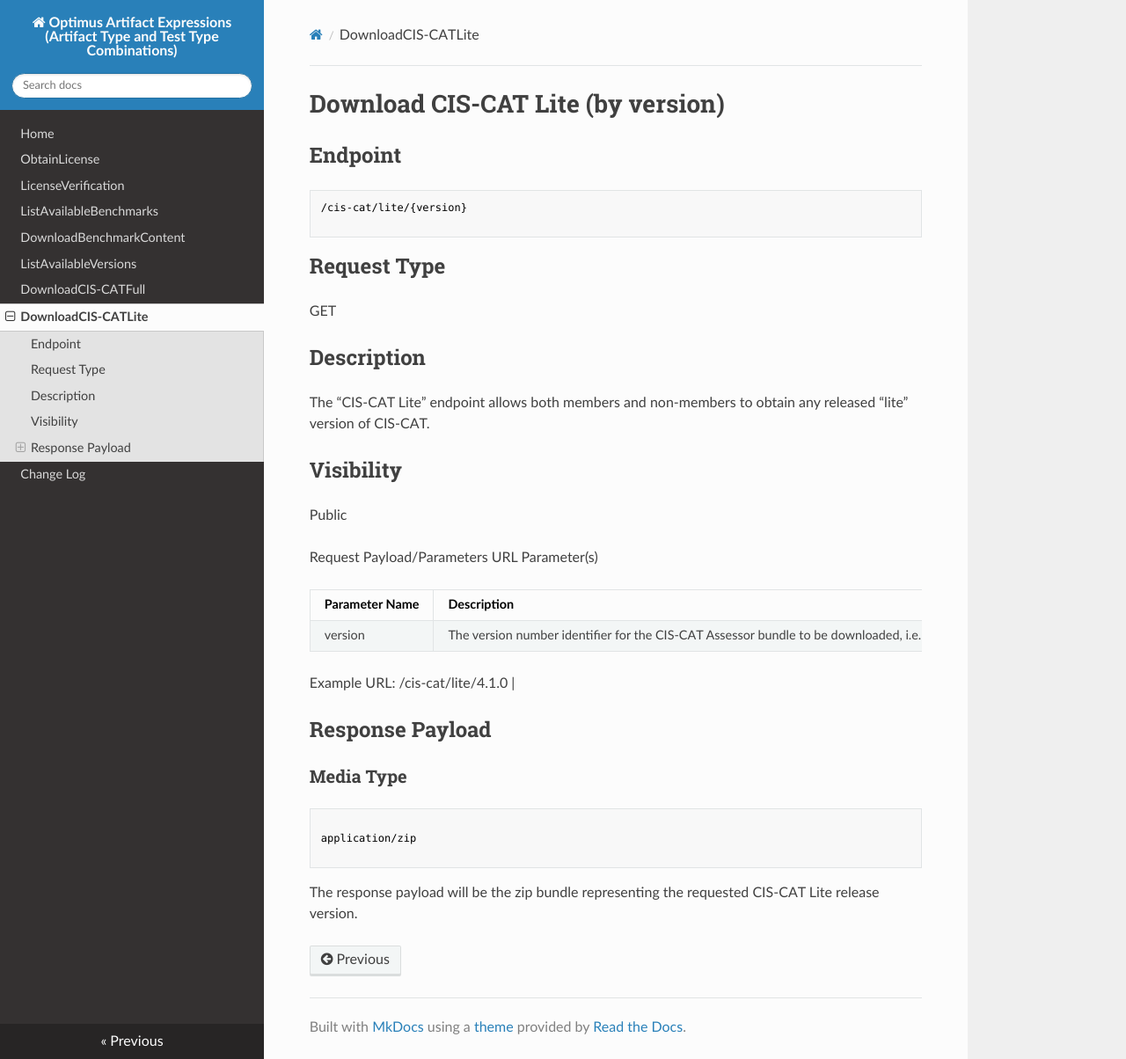
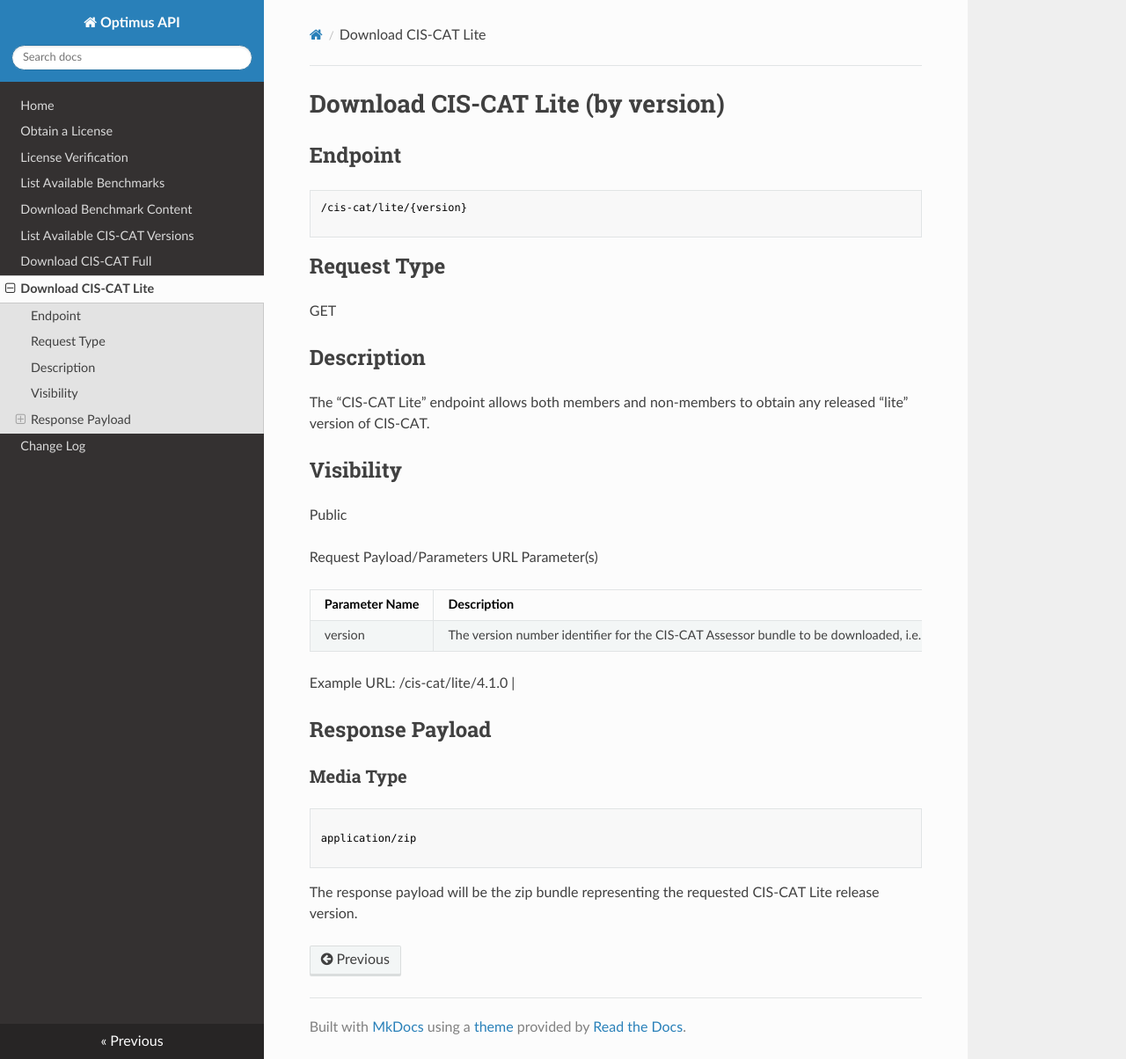
Before and after one commit to CISecurity/OptimusAPI, an MkDocs documentation site: the page built from docs/DownloadCIS-CATLite.md, in a window 1280 px wide and 1204 px high. Shown: the whole window at 88% size. Built offline with MkDocs 1.6.1, drawn with Linux system fonts in a browser that asks for light colours; nearby versions of some CDN libraries.

Commit message:
Some formatting updates

```diff
--- a/mkdocs.yml
+++ b/mkdocs.yml
@@ -1,13 +1,13 @@
-site_name: Optimus Artifact Expressions (Artifact Type and Test Type Combinations)
+site_name: Optimus API
 nav:
    - "Home": index.md
-   - "ObtainLicense": ObtainLicense.md
-   - "LicenseVerification": LicenseVerification.md
-   - "ListAvailableBenchmarks": ListAvailableBenchmarks.md
-   - "DownloadBenchmarkContent": DownloadBenchmarkContent.md
-   - "ListAvailableVersions": ListAvailableVersions.md
-   - "DownloadCIS-CATFull": DownloadCIS-CATFull.md
-   - "DownloadCIS-CATLite": DownloadCIS-CATLite.md
+   - "Obtain a License": ObtainLicense.md
+   - "License Verification": LicenseVerification.md
+   - "List Available Benchmarks": ListAvailableBenchmarks.md
+   - "Download Benchmark Content": DownloadBenchmarkContent.md
+   - "List Available CIS-CAT Versions": ListAvailableVersions.md
+   - "Download CIS-CAT Full": DownloadCIS-CATFull.md
+   - "Download CIS-CAT Lite": DownloadCIS-CATLite.md
 
    - "Change Log": Change Log.md
 theme:
```
Also changed, not shown: DownloadBenchmarkContent.md (+13 -15 lines), DownloadCIS-CATFull.md (+13 -16 lines), DownloadCIS-CATLite.md (+12 -15 lines), LicenseVerification.md (+7 -19 lines), ListAvailableBenchmarks.md (+9 -15 lines), ListAvailableVersions.md (+9 -15 lines).
